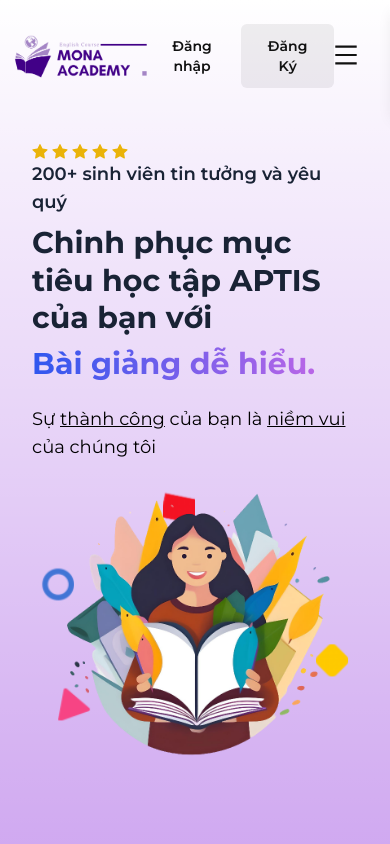
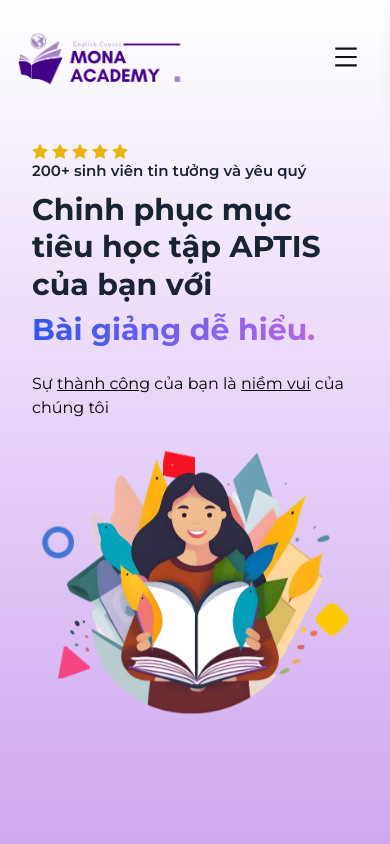
Before and after one commit to hoangkha442/aptis_course_website, a React (Vite) app: page / in a window 390 px wide. Shown: the top 844 px of the page. Built offline with nearby package versions, Linux system fonts and the light colour scheme.

Commit message:
responsive

```diff
--- a/src/components/NavBar.tsx
+++ b/src/components/NavBar.tsx
@@ -75,7 +75,7 @@ export default function NavBar({}: Props) {
           </a>
 
           {/* Button Group */}
-          <div className="xl:hidden inline-block">{renderButton()}</div>
+          <div className="xl:hidden sm:inline-block hidden">{renderButton()}</div>
 
           {/* Hamburger Icon */}
           <div className="xl:hidden z-50">
--- a/src/page/Banner/index.tsx
+++ b/src/page/Banner/index.tsx
@@ -38,7 +38,7 @@ export default function Banner({}: Props) {
             <StarFilled className="text-yellow-500" />
             <StarFilled className="text-yellow-500" />
           </div>
-          <p className="text-[#192335] text-lg font-semibold">
+          <p className="text-[#192335] sm:text-lg text-[15px] leading-normal font-semibold">
             200+ sinh viên tin tưởng và yêu quý
           </p>
           <p className="text-[#192335] text-3xl lg:text-4xl xl:text-[56px] xl:leading-[1.1] font-bold leading-tight mt-2 lg:mt-8">
@@ -62,7 +62,7 @@ export default function Banner({}: Props) {
             ))}
           </span>
           </p>
-          <p className="mt-1 lg:mt-4 text-lg">
+          <p className="mt-1 lg:mt-4 sm:text-lg text-base">
             Sự <span className="underline">thành công</span> của bạn là{" "}
             <span className="underline">niềm vui</span> của chúng tôi
           </p>
```
